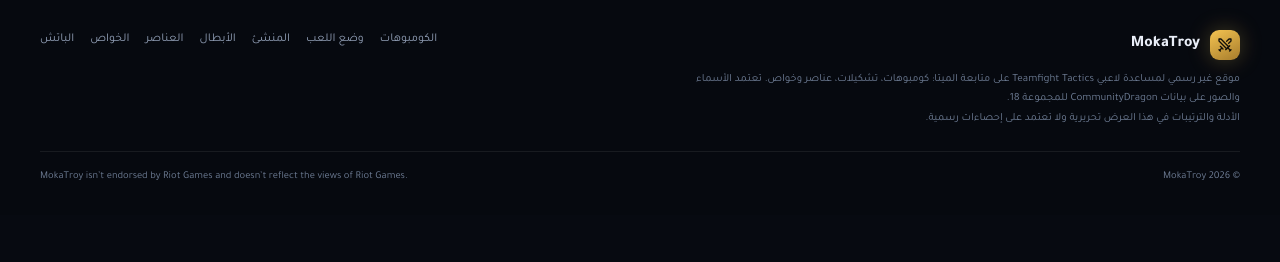
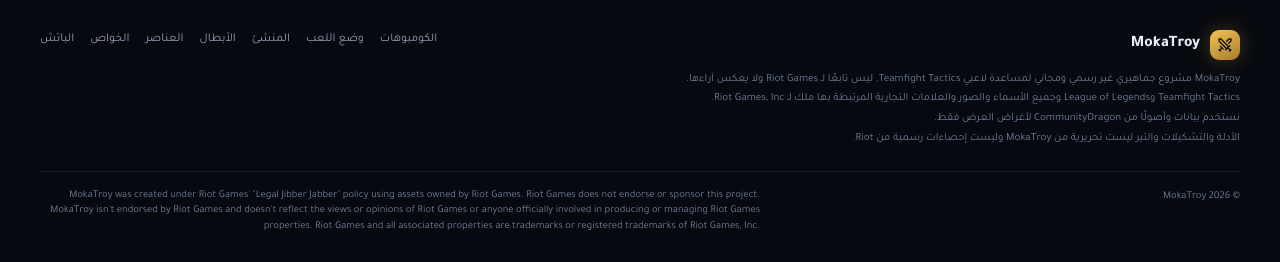
Before and after one commit to mokatroy/tft-academy-ar, a React (Vite) app: page /comp/apex-predator in a window 1280 px wide. Shown: the part 1938-2200 px from the top of the page. Before the commit the page ends 2153 px from the top, so only its background shows below. Built offline with nearby package versions, Linux system fonts and the light colour scheme; no server answers.

Commit message:
Add Riot Legal Jibber Jabber compliant footer disclaimer

```diff
--- a/src/components/Layout.tsx
+++ b/src/components/Layout.tsx
@@ -144,15 +144,21 @@ export function Layout() {
               </div>
               <p className="footer-note">
                 {t({
-                  ar: 'موقع غير رسمي لمساعدة لاعبي Teamfight Tactics على متابعة الميتا: كومبوهات، تشكيلات، عناصر وخواص. تعتمد الأسماء والصور على بيانات CommunityDragon للمجموعة 18.',
-                  en: 'An unofficial site helping Teamfight Tactics players follow the meta: comps, boards, items and traits. Names and images use CommunityDragon data for Set 18.',
-                  ja: 'Teamfight Tacticsのメタ追跡を支援する非公式サイト：構成、盤面、アイテム、特性。名前と画像はセット18のCommunityDragonデータを使用。',
+                  ar: 'MokaTroy مشروع جماهيري غير رسمي ومجاني لمساعدة لاعبي Teamfight Tactics. ليس تابعًا لـ Riot Games ولا يعكس آراءها.',
+                  en: 'MokaTroy is an unofficial, free fan project to help Teamfight Tactics players. It is not affiliated with Riot Games and does not reflect their views.',
+                  ja: 'MokaTroyはTeamfight Tacticsプレイヤー向けの非公式・無料のファンプロジェクトです。Riot Gamesとは無関係で、同社の見解を反映しません。',
                 })}
                 <br />
                 {t({
-                  ar: 'الأدلة والترتيبات في هذا العرض تحريرية ولا تعتمد على إحصاءات رسمية.',
-                  en: 'Guides and tiers here are editorial and not based on official stats.',
-                  ja: 'ここでのガイドとティアは編集的であり、公式統計に基づくものではありません。',
+                  ar: 'Teamfight Tactics وLeague of Legends وجميع الأسماء والصور والعلامات التجارية المرتبطة بها ملك لـ Riot Games, Inc. نستخدم بيانات وأصولًا من CommunityDragon لأغراض العرض فقط.',
+                  en: 'Teamfight Tactics, League of Legends, and all related names, images, and trademarks are property of Riot Games, Inc. We use CommunityDragon data and assets for display purposes only.',
+                  ja: 'Teamfight Tactics、League of Legends、および関連する名称・画像・商標はRiot Games, Inc.の所有物です。表示目的のみでCommunityDragonのデータとアセットを使用しています。',
+                })}
+                <br />
+                {t({
+                  ar: 'الأدلة والتشكيلات والتير ليست تحريرية من MokaTroy وليست إحصاءات رسمية من Riot.',
+                  en: 'Guides, comps, and tier lists are editorial content from MokaTroy and are not official Riot statistics.',
+                  ja: 'ガイド・構成・ティアリストはMokaTroyの編集コンテンツであり、Riotの公式統計ではありません。',
                 })}
               </p>
             </div>
@@ -171,8 +177,13 @@ export function Layout() {
           </div>
           <div className="footer-bottom">
             <span>© 2026 MokaTroy</span>
-            <span dir="ltr">
-              MokaTroy isn’t endorsed by Riot Games and doesn’t reflect the views of Riot Games.
+            <span dir="ltr" style={{ maxWidth: 720, textAlign: 'end', lineHeight: 1.5 }}>
+              MokaTroy was created under Riot Games&apos; &quot;Legal Jibber Jabber&quot; policy using
+              assets owned by Riot Games. Riot Games does not endorse or sponsor this project.
+              MokaTroy isn&apos;t endorsed by Riot Games and doesn&apos;t reflect the views or
+              opinions of Riot Games or anyone officially involved in producing or managing Riot
+              Games properties. Riot Games and all associated properties are trademarks or
+              registered trademarks of Riot Games, Inc.
             </span>
           </div>
         </div>
```
